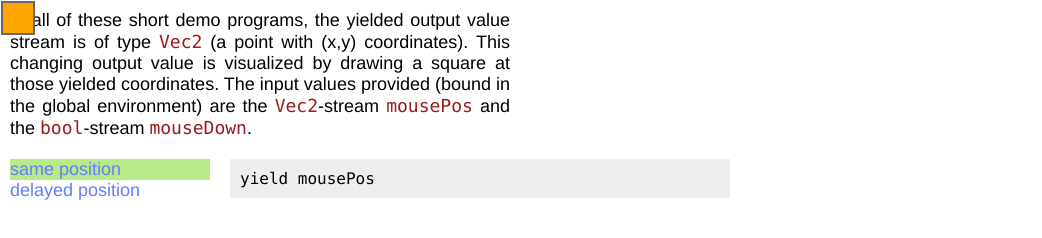
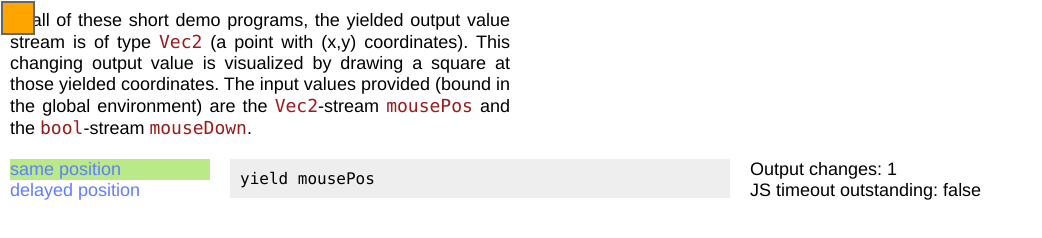
Before and after one commit to rsimmons/rindel, a website with bundled scripts: page demo/index.html in a window 1280 px wide. Shown: the whole page, without its empty margins (0-1042 px from the left). Built offline with nearby package versions, Linux system fonts and the light colour scheme.

Commit message:
display some basic internals info

```diff
--- a/demo/bundle.js
+++ b/demo/bundle.js
@@ -809,6 +809,7 @@ var inputValues = {
   mouseX: 0,
   mouseY: 0,
 }
+var internals;
 
 function getMasterTime() {
   return 0.001*(Date.now() - initialDateNow);
@@ -826,8 +827,10 @@ function tryRunning() {
   if (nextTime && !timeoutID) {
     timeoutID = window.setTimeout(function() {
       timeoutID = null;
+      updateInternalsDisplay();
       tryRunning();
     }, 1000*(nextTime-t));
+    updateInternalsDisplay();
   }
 }
 
@@ -843,8 +846,19 @@ document.addEventListener('mousemove', function(e) {
   tryRunning();
 }, false);
 
+function updateInternalsDisplay() {
+  var internalsText = [];
+  internalsText.push('Output changes: ' + internals.outputChanges);
+  internalsText.push('JS timeout outstanding: ' + !!timeoutID);
+
+  document.getElementById('internals-column').innerHTML = internalsText.join('<br>');
+}
+
 function witnessOutput(atTime) {
   var value = currentResult.outputSlot.value;
+
+  internals.outputChanges += 1;
+  updateInternalsDisplay();
 
   // console.log('output is', value, 'at master time', atTime);
 
@@ -868,6 +882,8 @@ function startDemoProg(prog) {
     if (timeoutID) {
       window.clearTimeout(timeoutID);
       timeoutID = null;
+
+      updateInternalsDisplay();
     }
 
     // begin sanity checking
@@ -905,8 +921,15 @@ function startDemoProg(prog) {
 
   document.getElementById('code-column-code').textContent = prog.code;
 
+  // initialize internals
+  internals = {
+    outputChanges: 0,
+  };
+  updateInternalsDisplay();
+
   // assume main activator definition has been generated by compiler
   currentResult = prog.main(runtime, 0, [], '', rootLexEnv);
+
   console.log('activated main');
   witnessOutput(0);
 
--- a/demo/index.html
+++ b/demo/index.html
@@ -16,6 +16,8 @@
   <div id="code-column">
     <pre id="code-column-code"></pre>
   </div>
+  <div id="internals-column">
+  </div>
 </div>
 <div id="square"></div>
 <script src="bundle.js"></script>
--- a/demo/main.css
+++ b/demo/main.css
@@ -62,6 +62,12 @@ body {
   background-color: #BAEA87 !important;
 }
 
+#internals-column {
+  padding: 10px;
+  float: left;
+  width: 300px;
+}
+
 #square {
   position: absolute;
   width: 30px;
```
Also changed, not shown: demo/index.js (+23 -0 lines).
